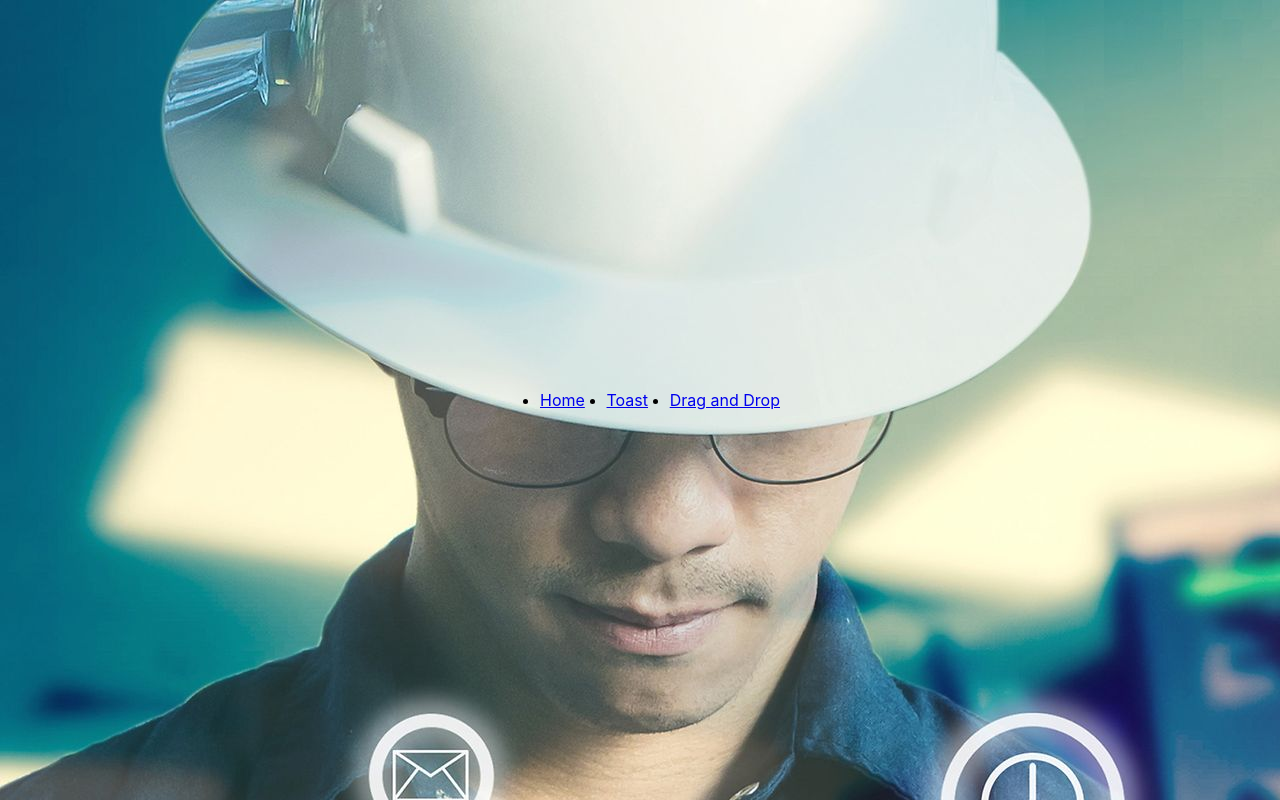
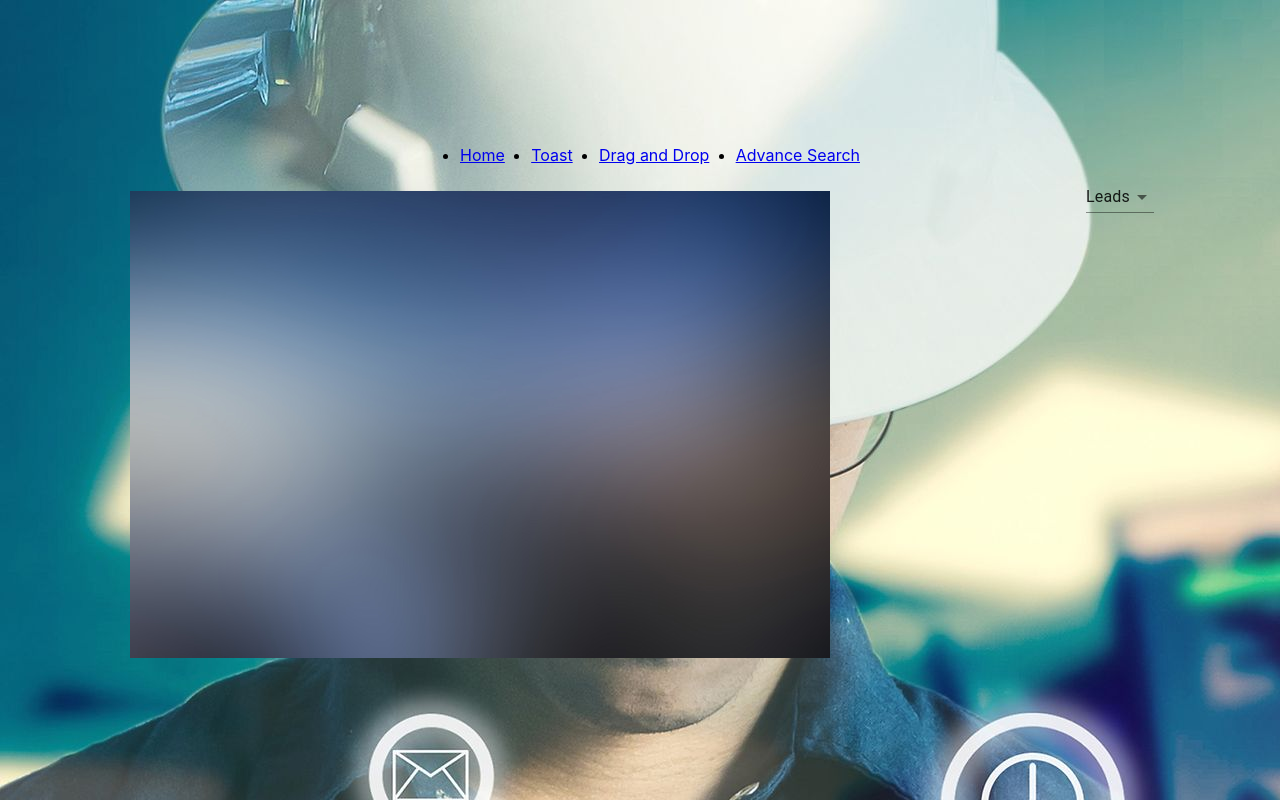
Before and after one commit to johanein/react-git, a React (Create React App) app: page /advSearch in a window 1280 px wide. Built offline with nearby package versions, Linux system fonts and the light colour scheme.

Commit message:
added common dropdown

```diff
--- a/package.json
+++ b/package.json
@@ -25,6 +25,7 @@
     "url-loader": "^1.1.2"
   },
   "dependencies": {
+    "@material-ui/core": "^4.9.5",
     "@reduxjs/toolkit": "^1.1.0",
     "axios": "^0.19.2",
     "classnames": "^2.2.6",
--- a/src/App.css
+++ b/src/App.css
@@ -13,7 +13,7 @@
 }
 
 .Nav{
-  width: 30vh;
+  width: 50vh;
   display: flex;
   flex-direction: row;
   justify-content:space-between;
--- a/src/App.js
+++ b/src/App.js
@@ -10,6 +10,7 @@ import store from './Redux/store'
 import './App.css'
 import ToastComponent from './Components/toastComponent'
 import Home from './Components/home'
+import AdvancedSearch from './Components/advanceSearch'
 import DragAndDrop from './Components/dragAndDrop'
 
 
@@ -37,6 +38,9 @@ class App extends React.Component {
                 <li>
                   <Link to="/dnd">Drag and Drop</Link>
                 </li>
+                <li>
+                  <Link to="/advSearch">Advance Search</Link>
+                </li>
               </ul>
             </nav>
             <Switch>
@@ -51,6 +55,9 @@ class App extends React.Component {
                   <DragAndDrop />
                 )}
               />
+              <Route exact path="/advSearch">
+                <AdvancedSearch />
+              </Route>
               <Route exact path="/">
                 <Home />
               </Route>
--- /dev/null
+++ b/src/Components/advanceSearch.js
@@ -0,0 +1,48 @@
+import React from 'react';
+import {
+    Grid,
+    FormControl,
+    Select,
+    MenuItem
+} from '@material-ui/core';
+import styles from '../advSearch.module.css'
+import Emt from '../EMTab_background.jpg'
+
+const AdvancedSearch = () => {
+
+    const [age, setAge] = React.useState(0);
+
+    const handleChange = event => {
+        setAge(event.target.value);
+    };
+
+    return (
+        <Grid container>
+            <Grid item xs={9}>
+                <img
+                    id={styles.img3}
+                    src={Emt}
+                    alt='imageHere'
+                />
+            </Grid>
+            <Grid item xs={3}>
+                <FormControl className={styles.formControl}>
+                    <Select
+                        labelId="demo-simple-select-label"
+                        id="demo-simple-select"
+                        value={age}
+                        onChange={handleChange}
+                    >
+                        <MenuItem disabled value={0}>Leads</MenuItem>
+                        <MenuItem value={10}>Ten</MenuItem>
+                        <MenuItem value={20}>Twenty</MenuItem>
+                        <MenuItem value={30}>Thirty</MenuItem>
+                        <MenuItem value={null}>None</MenuItem>
+                    </Select>
+                </FormControl>
+            </Grid>
+        </Grid>
+    );
+}
+
+export default AdvancedSearch;
--- /dev/null
+++ b/src/advSearch.module.css
@@ -0,0 +1,6 @@
+
+ #img3 {
+    padding:10px;
+    width: '100%';
+    height: '100%';
+}
--- a/src/drag.module.css
+++ b/src/drag.module.css
@@ -25,3 +25,8 @@
     width: 120px;
     height: 80px;
 }
+.dragBox #img3 {
+    padding:10px;
+    width: '100%';
+    height: '100%';
+}
```
Also changed, not shown: src/Components/CommonComponents/commoDdropDown.js (added, +100 -0 lines), 1 other file (tests, documents, lock files or other folders).
